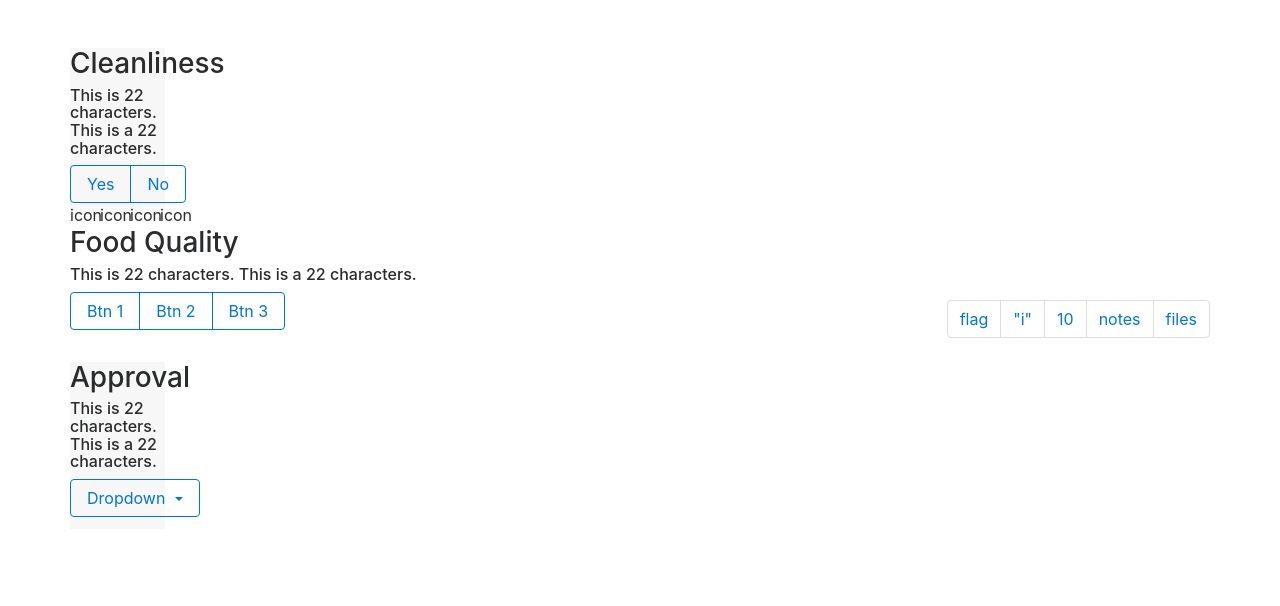
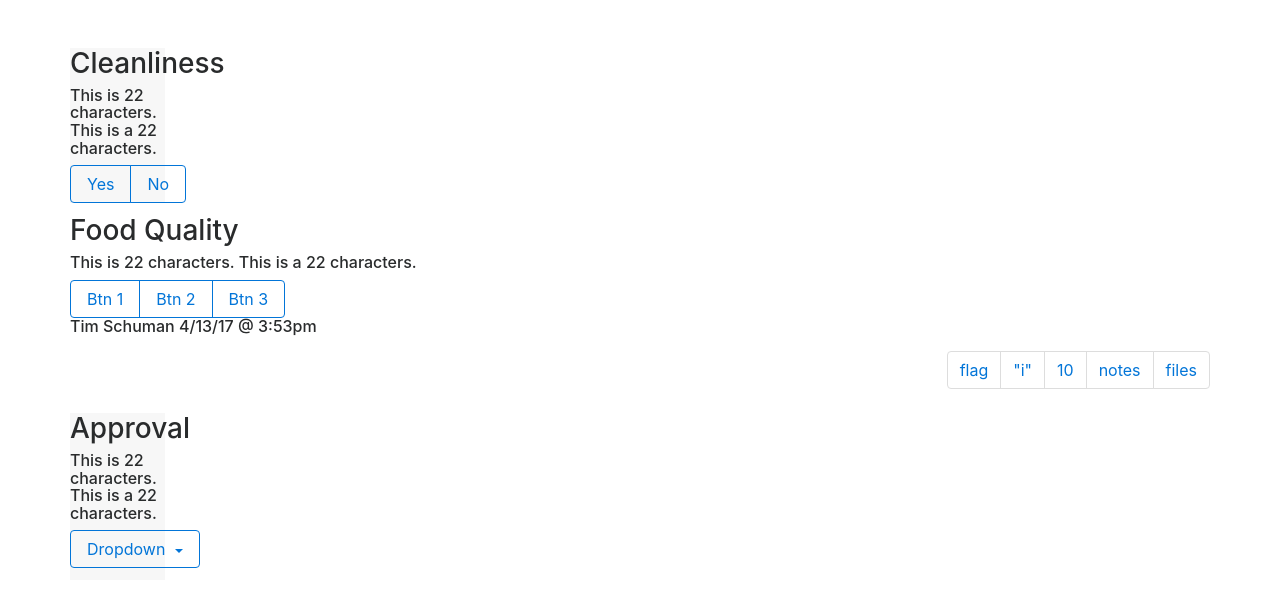
Before and after one commit to bigrodsmith/ac, a plain HTML site: page index.html in a window 1280 px wide. Drawn offline with nearby package versions, Linux system fonts and the light colour scheme.

Commit message:
Commit from Pingendo

```diff
--- a/index.html
+++ b/index.html
@@ -14,12 +14,6 @@
           <h3 class="">Cleanliness</h3>
           <h6 class="" contenteditable="true">This is 22 characters. This is a 22 characters.</h6>
           <div class="btn-group"> <a href="#" class="btn btn-outline-primary">Yes</a> <a href="#" class="btn btn-outline-primary">No<br></a> </div>
-          <div style="height:5; padding-bottom:12px" class="row">
-            <div class="col-1">icon</div>
-            <div class="col-1">icon</div>
-            <div class="col-1">icon</div>
-            <div class="col-1">icon</div>
-          </div>
         </div>
       </div>
       <div class="row">
@@ -27,6 +21,7 @@
           <h3 class="">Food Quality</h3>
           <h6 class="" contenteditable="true">This is 22 characters. This is a 22 characters.</h6>
           <div class="btn-group"> <a href="#" class="btn btn-outline-primary">Btn 1</a> <a href="#" class="btn btn-outline-primary">Btn 2</a> <a href="#" class="btn btn-outline-primary">Btn 3</a> </div>
+          <h6 class="">Tim Schuman 4/13/17 @ 3:53pm</h6>
           <ul class="pagination py-2" style="float:right">
             <li class="page-item"> <a class="page-link" href="#">flag</a></li>
             <li class="page-item"> <a class="page-link" href="#">"i"</a></li>
```
